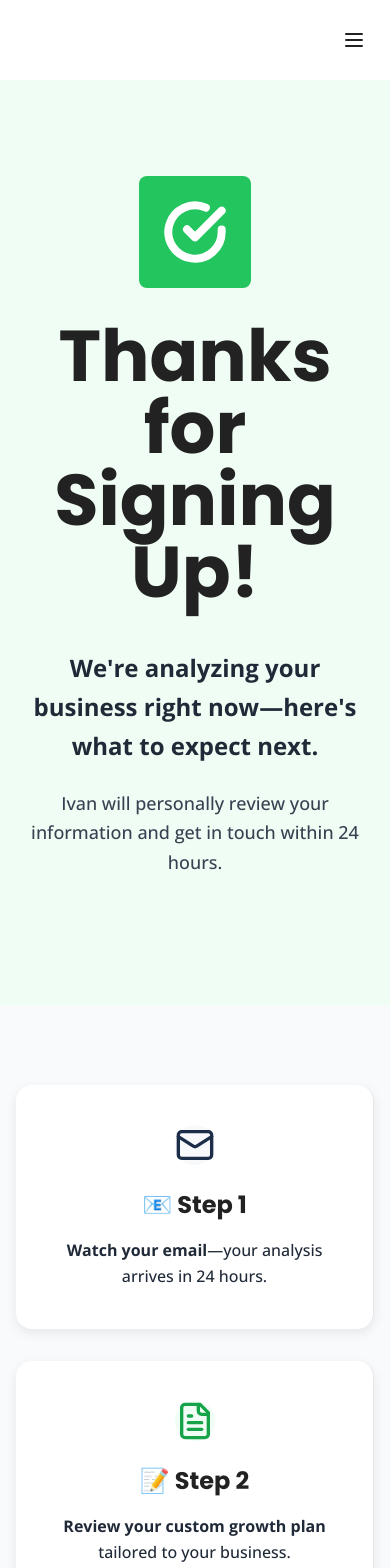
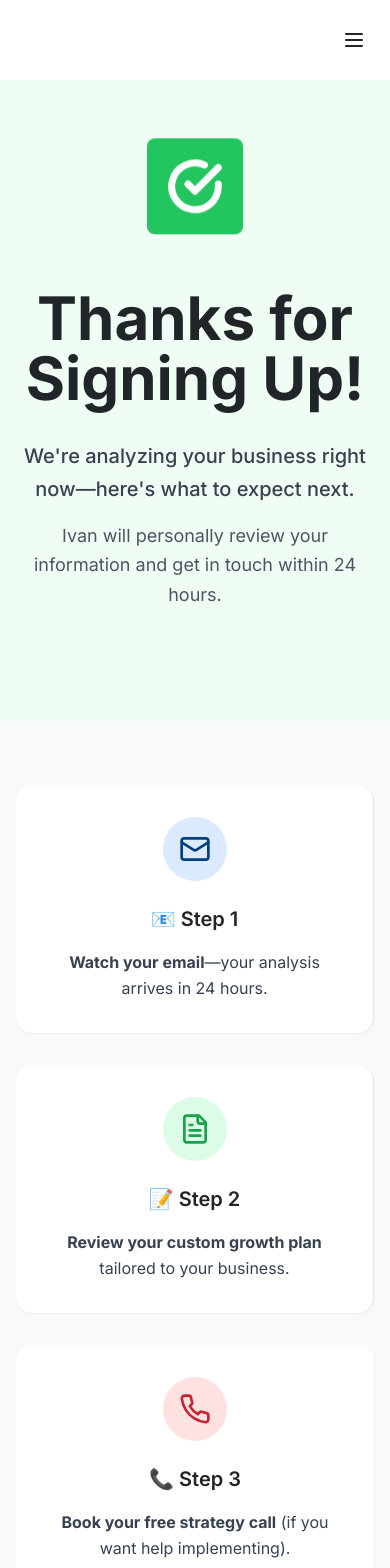
Before and after one commit to melnyresults/melnyresultswebsite2, a React (Vite) app: page /thankyou-consult in a window 390 px wide. Shown: the top 1568 px of the page. Built offline with nearby package versions, Linux system fonts and the light colour scheme.

Commit message:
Deploy application to Netlify

```diff
--- a/index.html
+++ b/index.html
@@ -16,7 +16,7 @@ j=d.createElement(s),dl=l!='dataLayer'?'&l='+l:'';j.async=true;j.src=
     <title>Growth Agency - More Growth. More Clients. Guaranteed.</title>
     <link rel="preconnect" href="https://fonts.googleapis.com">
     <link rel="preconnect" href="https://fonts.gstatic.com" crossorigin>
-    <link href="https://fonts.googleapis.com/css2?family=Inter:wght@400;500;600;700;800&family=Poppins:wght@400;500;600;700;800&family=Open+Sans:wght@400;500;600;700&display=swap" rel="stylesheet">
+    <link href="https://fonts.googleapis.com/css2?family=Inter:wght@400;500;600;700;800&display=swap" rel="stylesheet">
 
     <!-- Facebook Pixel Code -->
 <script>
--- a/src/components/ThankYouConsultPage.tsx
+++ b/src/components/ThankYouConsultPage.tsx
@@ -108,27 +108,27 @@ const ThankYouConsultPage: React.FC = () => {
       </nav>
 
       {/* Enhanced Hero Section */}
-      <section className="py-24 bg-green-50">
+      <section className="py-20 bg-green-50">
         <div className="max-w-4xl mx-auto px-4 sm:px-6 lg:px-8 text-center">
           <div className="animate-fade-in-up">
             {/* Animated Green Checkmark */}
             <div className="flex justify-center mb-8">
-              <div className="w-28 h-28 bg-green-500 rounded-lg flex items-center justify-center animate-bounce-soft">
-                <CheckCircle className="w-16 h-16 text-white" strokeWidth={3} />
+              <div className="w-24 h-24 bg-green-500 rounded-lg flex items-center justify-center animate-bounce">
+                <CheckCircle className="w-14 h-14 text-white" strokeWidth={3} />
               </div>
             </div>
 
             {/* Enhanced Main Headline */}
-            <h1 className="font-heading text-7xl lg:text-8xl font-bold text-gray-900 mb-10">
+            <h1 className="text-6xl lg:text-7xl font-bold text-gray-900 mb-8">
               Thanks for Signing Up!
             </h1>
 
             {/* Enhanced Subheadline */}
             <div className="max-w-2xl mx-auto mb-8">
-              <p className="font-body text-2xl text-gray-800 leading-relaxed mb-6 font-bold">
+              <p className="text-xl text-gray-700 leading-relaxed mb-4 font-medium">
                 We're analyzing your business right now—here's what to expect next.
               </p>
-              <p className="font-body text-lg text-gray-700 leading-relaxed font-medium">
+              <p className="text-lg text-gray-600 leading-relaxed">
                 Ivan will personally review your information and get in touch within 24 hours.
               </p>
             </div>
@@ -137,52 +137,52 @@ const ThankYouConsultPage: React.FC = () => {
       </section>
 
       {/* Enhanced Next Steps Section */}
-      <section className="py-20 bg-gray-50">
+      <section className="py-16 bg-gray-50">
         <div className="max-w-6xl mx-auto px-4 sm:px-6 lg:px-8">
           <div className="animate-fade-in-up">
             {/* Steps Grid */}
             <div className="grid md:grid-cols-3 gap-8">
               {/* Step 1 */}
-              <div className="text-center p-10 bg-white rounded-2xl shadow-premium border-r border-gray-200 md:border-r-2">
+              <div className="text-center p-8 bg-white rounded-2xl shadow-sm border-r border-gray-200 md:border-r-2">
                 <div className="flex justify-center mb-6">
-                  <div className="w-18 h-18 bg-navy-50 rounded-full flex items-center justify-center">
-                    <Mail className="w-10 h-10 text-navy-500" />
+                  <div className="w-16 h-16 bg-blue-100 rounded-full flex items-center justify-center">
+                    <Mail className="w-8 h-8 text-primary-blue" />
                   </div>
                 </div>
-                <h3 className="font-heading text-2xl font-bold text-gray-900 mb-4">
+                <h3 className="text-xl font-semibold text-gray-900 mb-4">
                   📧 Step 1
                 </h3>
-                <p className="font-body text-gray-800 leading-relaxed font-medium">
+                <p className="text-gray-700 leading-relaxed">
                   <strong>Watch your email</strong>—your analysis arrives in 24 hours.
                 </p>
               </div>
 
               {/* Step 2 */}
-              <div className="text-center p-10 bg-white rounded-2xl shadow-premium border-r border-gray-200 md:border-r-2">
+              <div className="text-center p-8 bg-white rounded-2xl shadow-sm border-r border-gray-200 md:border-r-2">
                 <div className="flex justify-center mb-6">
-                  <div className="w-18 h-18 bg-green-50 rounded-full flex items-center justify-center">
-                    <FileText className="w-10 h-10 text-green-600" />
+                  <div className="w-16 h-16 bg-green-100 rounded-full flex items-center justify-center">
+                    <FileText className="w-8 h-8 text-green-600" />
                   </div>
                 </div>
-                <h3 className="font-heading text-2xl font-bold text-gray-900 mb-4">
+                <h3 className="text-xl font-semibold text-gray-900 mb-4">
                   📝 Step 2
                 </h3>
-                <p className="font-body text-gray-800 leading-relaxed font-medium">
+                <p className="text-gray-700 leading-relaxed">
                   <strong>Review your custom growth plan</strong> tailored to your business.
                 </p>
               </div>
 
               {/* Step 3 */}
-              <div className="text-center p-10 bg-white rounded-2xl shadow-premium">
+              <div className="text-center p-8 bg-white rounded-2xl shadow-sm">
                 <div className="flex justify-center mb-6">
-                  <div className="w-18 h-18 bg-red-50 rounded-full flex items-center justify-center">
-                    <Phone className="w-10 h-10 text-primary-red" />
+                  <div className="w-16 h-16 bg-red-100 rounded-full flex items-center justify-center">
+                    <Phone className="w-8 h-8 text-primary-red" />
                   </div>
                 </div>
-                <h3 className="font-heading text-2xl font-bold text-gray-900 mb-4">
+                <h3 className="text-xl font-semibold text-gray-900 mb-4">
                   📞 Step 3
                 </h3>
-                <p className="font-body text-gray-800 leading-relaxed font-medium">
+                <p className="text-gray-700 leading-relaxed">
                   <strong>Book your free strategy call</strong> (if you want help implementing).
                 </p>
               </div>
@@ -197,10 +197,10 @@ const ThankYouConsultPage: React.FC = () => {
           <div className="animate-fade-in-up">
             {/* Section Header */}
             <div className="text-center mb-12">
-              <h2 className="font-heading text-5xl font-bold text-gray-900 mb-6">
+              <h2 className="text-4xl font-bold text-gray-900 mb-4">
                 🎯 Get a Head Start While You Wait
               </h2>
-              <p className="font-body text-xl text-gray-700 font-medium">
+              <p className="text-xl text-gray-600">
                 Discover proven strategies to accelerate your growth
               </p>
             </div>
@@ -213,7 +213,7 @@ const ThankYouConsultPage: React.FC = () => {
                   to={posts.length > 0 ? `/blog/${createSlug(post.title, post.id)}` : '/blog'}
                   className="group cursor-pointer"
                 >
-                  <div className="bg-white rounded-2xl shadow-premium hover:shadow-premium-xl transition-all duration-300 hover:-translate-y-3 overflow-hidden h-full border border-gray-200">
+                  <div className="bg-white rounded-2xl shadow-lg hover:shadow-2xl transition-all duration-300 hover:-translate-y-2 overflow-hidden h-full border border-gray-100">
                     {/* Thumbnail Image */}
                     <div className="relative overflow-hidden">
                       <img
@@ -225,13 +225,13 @@ const ThankYouConsultPage: React.FC = () => {
 
                     {/* Content */}
                     <div className="p-6">
-                      <h3 className="font-heading text-xl font-bold text-gray-900 mb-3 line-clamp-2 group-hover:text-navy-500 transition-colors duration-300">
+                      <h3 className="text-xl font-bold text-gray-900 mb-3 line-clamp-2 group-hover:text-primary-blue transition-colors duration-300">
                         {post.title}
                       </h3>
-                      <p className="font-body text-gray-700 text-sm line-clamp-2 leading-relaxed mb-4 font-medium">
+                      <p className="text-gray-600 text-sm line-clamp-2 leading-relaxed mb-4">
                         {post.excerpt || "Discover proven strategies to grow your business faster."}
                       </p>
-                      <div className="inline-flex items-center text-navy-500 font-bold group-hover:text-navy-600 transition-colors">
+                      <div className="inline-flex items-center text-primary-blue font-medium group-hover:text-blue-700 transition-colors">
                         Read Now
                         <ArrowRight className="w-4 h-4 ml-2 group-hover:translate-x-1 transition-transform" />
                       </div>
@@ -245,7 +245,7 @@ const ThankYouConsultPage: React.FC = () => {
             <div className="text-center">
               <Link
                 to="/blog"
-                className="inline-flex items-center px-12 py-6 bg-primary-red text-white rounded-lg text-lg font-heading font-bold uppercase tracking-cta hover:bg-red-700 transition-all duration-200 hover:scale-105 shadow-premium-lg hover:shadow-premium-xl min-h-[56px]"
+                className="inline-flex items-center px-8 py-4 bg-primary-red text-white rounded-lg text-lg font-semibold hover:bg-red-800 transition-all duration-200 hover:scale-105 shadow-xl hover:shadow-2xl"
               >
                 <Target className="w-5 h-5 mr-2" />
                 Explore All Resources
--- a/src/components/ValueProposition.tsx
+++ b/src/components/ValueProposition.tsx
@@ -3,18 +3,18 @@ import { AlertTriangle } from 'lucide-react';
 
 const ValueProposition: React.FC = () => {
   return (
-    <section className="py-40 bg-red-50 border-t-2 border-primary-red">
+    <section className="py-40 bg-red-50">
       <div className="max-w-4xl mx-auto px-4 sm:px-6 lg:px-8 text-center">
         <div className="animate-slide-up">
           <div className="flex justify-center mb-6">
-            <AlertTriangle className="w-16 h-16 text-primary-red" />
+            <AlertTriangle className="w-14 h-14 text-primary-red" />
           </div>
 
-          <h2 className="font-heading text-5xl font-bold text-gray-900 mb-10">
+          <h2 className="text-4xl font-semibold text-gray-900 mb-8">
             You've tried agencies, freelancers, DIY ads..
           </h2>
 
-          <p className="font-body text-xl text-gray-700 leading-relaxed max-w-3xl mx-auto font-medium">
+          <p className="text-xl text-gray-600 leading-relaxed max-w-3xl mx-auto">
             And got nothing but wasted time, empty promises, and bills. We're different:
             We don't ask for trust — we earn it, one client at a time, with real leads,
             real calls, real growth. <span className="font-semibold text-primary-red">Or you don't pay.</span>
--- a/src/index.css
+++ b/src/index.css
@@ -2,13 +2,13 @@
 @tailwind components;
 @tailwind utilities;
 
-/* Import premium font weights */
-@import url('https://fonts.googleapis.com/css2?family=Inter:wght@400;500;600;700;800&family=Poppins:wght@400;500;600;700;800&family=Open+Sans:wght@400;500;600;700&display=swap');
+/* Import Inter font weights */
+@import url('https://fonts.googleapis.com/css2?family=Inter:wght@400;500;600;700;800&display=swap');
 
 /* Smooth scrolling for the entire document */
 html {
   scroll-behavior: smooth;
-  font-family: 'Open Sans', system-ui, sans-serif;
+  font-family: 'Inter', system-ui, sans-serif;
 }
 
 /* Ensure smooth transitions for page changes */
@@ -23,17 +23,10 @@ input, textarea, select, button {
   transition-property: background-color, border-color, color, fill, stroke, opacity, box-shadow, transform;
 }
 
-/* Headings use Poppins Bold */
+/* Headings use Inter SemiBold */
 h1, h2, h3, h4, h5, h6 {
-  font-family: 'Poppins', system-ui, sans-serif;
-  font-weight: 700;
-  color: #222222;
-}
-
-/* Body text uses Open Sans */
-body, p, span, div {
-  font-family: 'Open Sans', system-ui, sans-serif;
-  color: #333333;
+  font-family: 'Inter', system-ui, sans-serif;
+  font-weight: 600;
 }
 
 /* Fade in animation on scroll */
```
Also changed, not shown: src/components/FeaturesSection.tsx (+10 -10 lines), src/components/FinalCTA.tsx (+14 -14 lines), src/components/HeroSection.tsx (+8 -8 lines), src/components/TestimonialsSection.tsx (+7 -7 lines), tailwind.config.js (+5 -38 lines).
